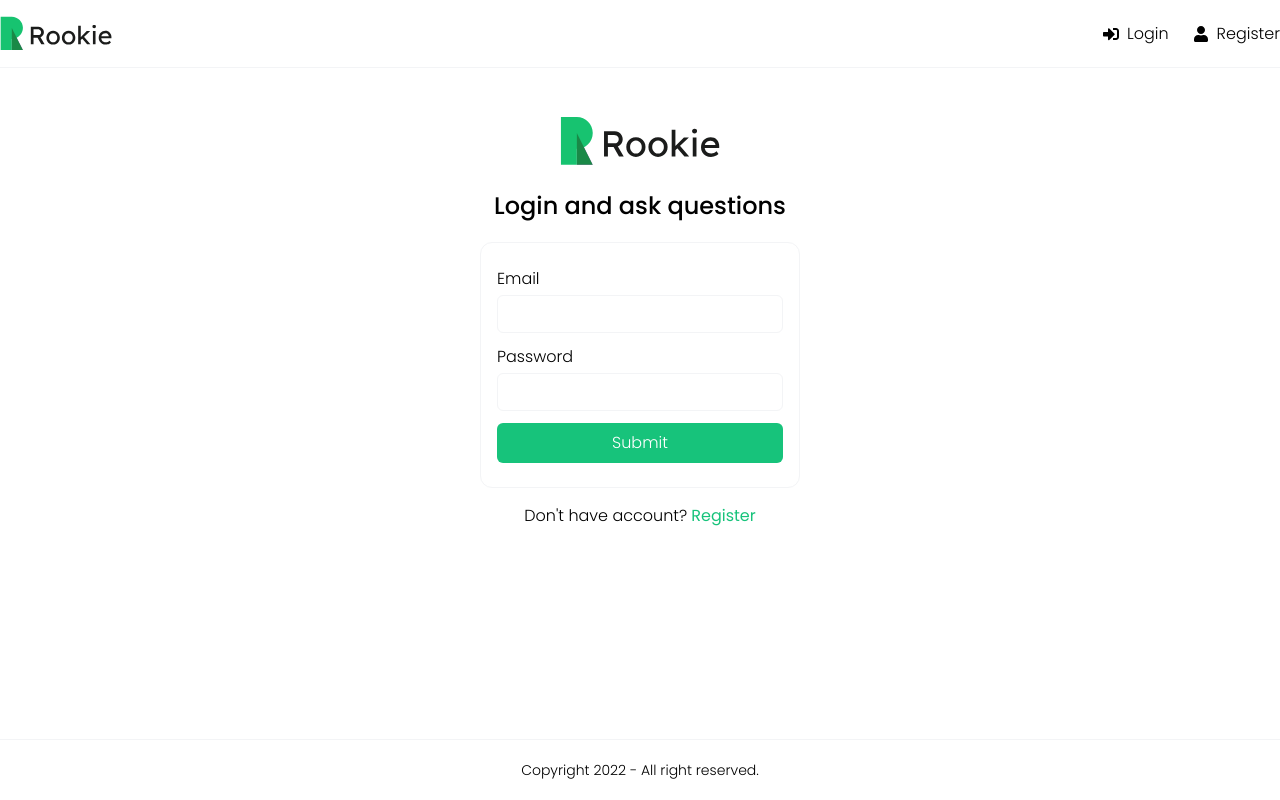
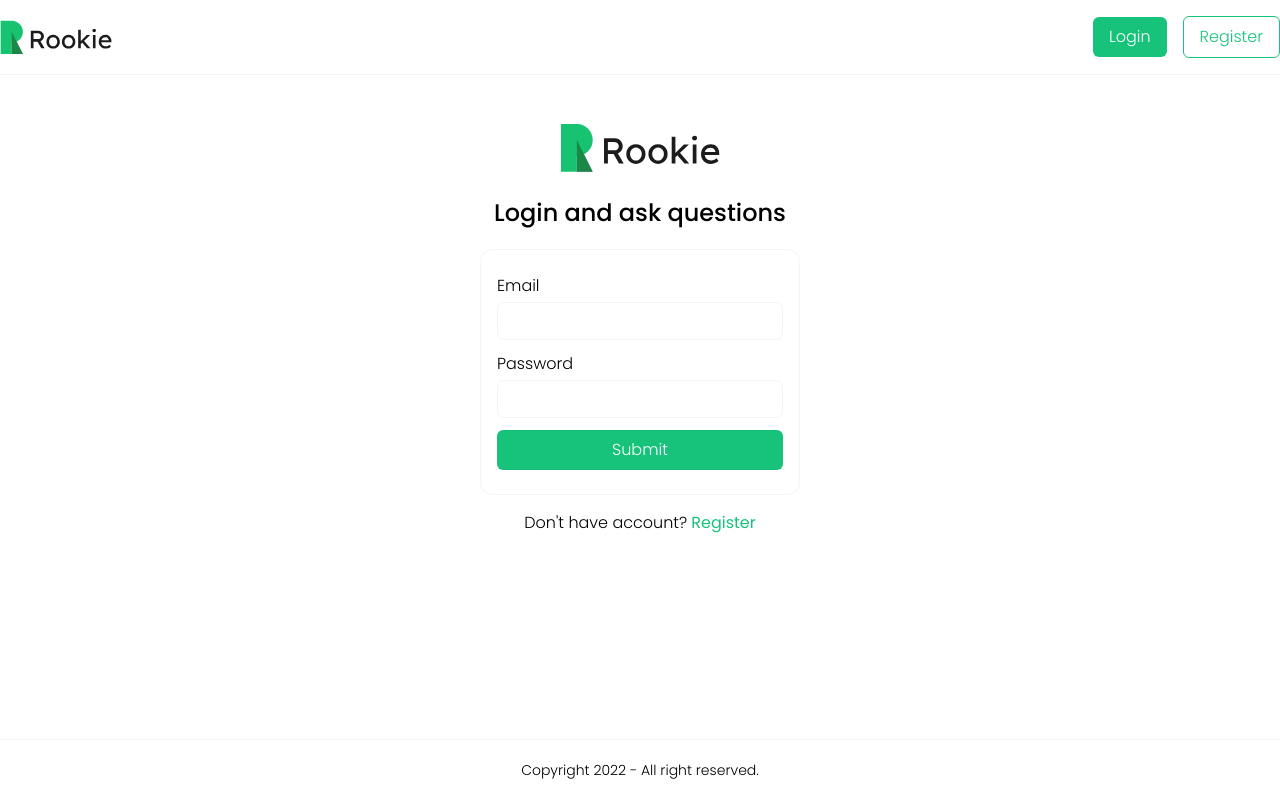
Before and after one commit to kimhuy011199/rookie-frontend, a React (Create React App) app: page /auth/login in a window 1280 px wide. Built offline with nearby package versions, Linux system fonts and the light colour scheme.

Commit message:
Update header

```diff
--- a/src/core/i18n.ts
+++ b/src/core/i18n.ts
@@ -2,16 +2,15 @@ import i18n from 'i18next';
 import Backend from 'i18next-http-backend';
 import { initReactI18next } from 'react-i18next';
 
-import authEN from '../shared/locales/en/auth.json';
-import authVI from '../shared/locales/vi/auth.json';
+import en from '../shared/locales/en/index.json';
+import vi from '../shared/locales/vi/index.json';
 
-// the translations
 const resources = {
   en: {
-    translation: authEN,
+    translation: en,
   },
   vi: {
-    translation: authVI,
+    translation: vi,
   },
 };
 
--- a/src/shared/components/Button/style.module.css
+++ b/src/shared/components/Button/style.module.css
@@ -1,7 +1,11 @@
 .button {
-  @apply p-2 rounded-md w-full;
+  @apply px-4 py-2 rounded-md w-full;
 }
 
 .primary {
   @apply bg-primary text-white disabled:bg-gray-300;
 }
+
+.outline {
+  @apply border border-primary bg-white text-primary disabled:bg-gray-300;
+}
--- a/src/shared/layout/Header/index.tsx
+++ b/src/shared/layout/Header/index.tsx
@@ -1,14 +1,16 @@
-import { FaSignInAlt, FaSignOutAlt, FaUser } from 'react-icons/fa';
 import { Link, useNavigate } from 'react-router-dom';
 import { useSelector, useDispatch } from 'react-redux';
 import { logout, reset } from '../../../stores/auth/authSlice';
 import styles from './style.module.css';
 import { ReactComponent as Logo } from '../../../assets/images/logo.svg';
+import Button from '../../components/Button';
+import { useTranslation } from 'react-i18next';
 
 function Header() {
   const navigate = useNavigate();
   const dispatch = useDispatch();
   const { user } = useSelector((state: any) => state.auth);
+  const { t } = useTranslation();
 
   const onLogout = () => {
     dispatch(logout());
@@ -31,21 +33,23 @@ function Header() {
             <>
               <li className={styles.item}>{user.email}</li>
               <li className={styles.item}>
-                <button className={styles.link} onClick={onLogout}>
-                  <FaSignOutAlt /> Logout
-                </button>
+                <Button
+                  label={t('header.logout')}
+                  variant="outline"
+                  handleFuncion={onLogout}
+                />
               </li>
             </>
           ) : (
             <>
               <li className={styles.item}>
                 <Link className={styles.link} to="auth/login">
-                  <FaSignInAlt /> Login
+                  <Button label={t('header.login')} variant="primary" />
                 </Link>
               </li>
               <li className={styles.item}>
                 <Link className={styles.link} to="auth/register">
-                  <FaUser /> Register
+                  <Button label={t('header.register')} variant="outline" />
                 </Link>
               </li>
             </>
--- a/src/shared/layout/Header/style.module.css
+++ b/src/shared/layout/Header/style.module.css
@@ -11,21 +11,13 @@
 }
 
 .list {
-  @apply flex;
+  @apply flex items-center;
 }
 
 .item {
-  @apply ml-6;
+  @apply ml-4;
 }
 
 .link {
   @apply flex items-center;
 }
-
-.link:hover {
-  @apply text-gray-500;
-}
-
-.link svg {
-  @apply mr-2;
-}
--- a/src/shared/locales/en/auth.json
+++ b/src/shared/locales/en/index.json
@@ -17,5 +17,10 @@
       "q": "Already have account?",
       "a": "Login"
     }
+  },
+  "header": {
+    "login": "Login",
+    "register": "Register",
+    "logout": "Logout"
   }
 }
```
Also changed, not shown: src/shared/locales/vi/index.json (renamed from src/shared/locales/vi/auth.json).
